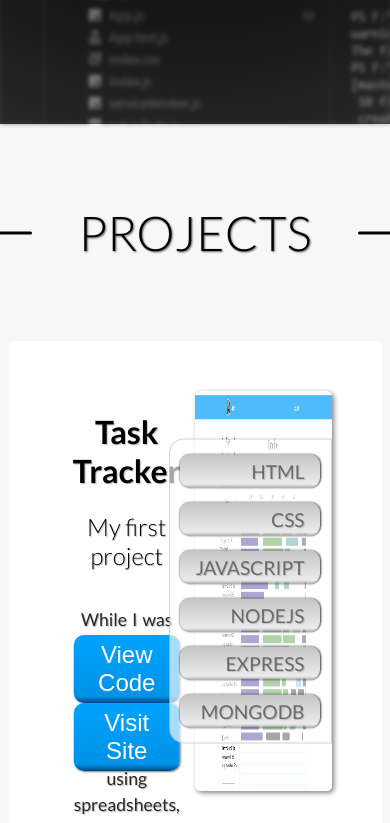
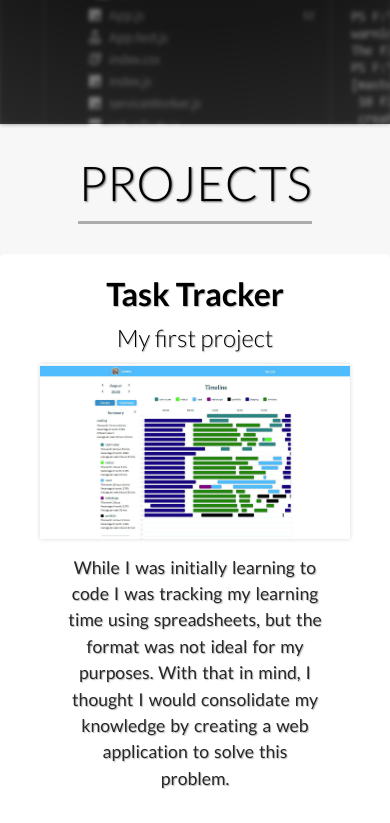
Before and after one commit to jp-1990/jp-1990.github.io, a React (Create React App) app: page / in a window 390 px wide. Shown: the part 720-1543 px from the top of the page. Built offline with nearby package versions, Linux system fonts and the light colour scheme; a web font is replaced by a local one.

Commit message:
mobile-first css for projects section

```diff
--- a/src/components/Projects/Project/Project.module.css
+++ b/src/components/Projects/Project/Project.module.css
@@ -1,25 +1,27 @@
 .ProjectL {
+  position: relative;
   background-color: #ffffff;
   display: flex;
   align-items: center;
   justify-content: center;
-  width: 70%;
-  height: 400px;
+  flex-direction: column;
+  min-width: 320px;
   max-width: 1680px;
-  padding: 50px;
-  margin: 20px 0;
+  padding: 0 0 30px 0;
+  margin: 0px 0;
   border-radius: 5px;
 }
 
 .ProjectR {
+  position: relative;
   background-color: #eeeeee;
   display: flex;
   align-items: center;
   justify-content: center;
-  width: 70%;
-  height: 400px;
+  flex-direction: column;
+  min-width: 320px;
   max-width: 1680px;
-  padding: 50px;
-  margin: 20px 0;
+  padding: 0 0 30px 0;
+  margin: 0px 0;
   border-radius: 5px;
 }
--- a/src/components/Projects/Project/ProjectImage/ProjectImage.module.css
+++ b/src/components/Projects/Project/ProjectImage/ProjectImage.module.css
@@ -1,13 +1,13 @@
 .Image {
-  position: relative;
-  width: 50%;
-  height: 100%;
-  background-color: rgb(204, 204, 204);
-  border-radius: 5px;
-  box-shadow: 2px 2px 5px rgba(0, 0, 0, 0.486);
+  position: absolute;
+  padding: 10px;
+  width: auto;
+  height: 175px;
+  top: 100px;
 }
 
 .Image ul {
+  display: none;
   top: 50%;
   transform: translateY(-50%);
   position: absolute;
@@ -75,7 +75,8 @@
 
 .Image img {
   opacity: 0.98;
-  border-radius: 5px;
+
+  box-shadow: 0 0 5px rgba(0, 0, 0, 0.158);
   width: 100%;
   height: 100%;
 }
--- a/src/components/Projects/Project/ProjectText/ProjectText.module.css
+++ b/src/components/Projects/Project/ProjectText/ProjectText.module.css
@@ -2,10 +2,15 @@
   position: relative;
   width: 50%;
   height: 100%;
+  min-width: 320px;
   display: flex;
   flex-direction: column;
   align-items: center;
   text-shadow: 1px 1px 1px rgb(187, 187, 187);
+}
+
+.Text h1 {
+  margin: 20px 0 10px 0;
 }
 
 .Text h2 {
@@ -15,7 +20,7 @@
 
 .Text p {
   width: 80%;
-  padding-top: 20px;
+  padding: 185px 0 50px 0;
   font-size: 1.1rem;
   line-height: 150%;
   word-spacing: 0.1rem;
@@ -24,7 +29,7 @@
 
 .Buttons {
   position: absolute;
-  bottom: 20px;
+  bottom: 0px;
   left: 50%;
   transform: translateX(-50%);
   width: 100%;
@@ -40,9 +45,9 @@
   );
   border: none;
   border-radius: 10px;
-  font-size: 1.5rem;
+  font-size: 1rem;
   padding: 6px 20px;
-  margin: 0 15px;
+  margin: 0 10px;
   box-shadow: 1px 1px 2px rgba(0, 0, 0, 0.5);
 }
 
--- a/src/components/Projects/Projects.module.css
+++ b/src/components/Projects/Projects.module.css
@@ -5,18 +5,20 @@
   flex-direction: column;
   justify-content: center;
   align-items: center;
-  padding-bottom: 80px;
+  padding-bottom: 30px;
 }
 
 .h1 {
   position: relative;
   font-size: 3rem;
-  margin: 80px 0 60px 0;
+  margin: 30px 0;
   font-weight: 300;
   text-shadow: 1px 1px 2px rgb(97, 97, 97);
+  border-bottom: 3px solid rgba(54, 54, 54, 0.39);
+  padding: 0 0 10px 0;
 }
 
-.h1::after {
+/* .h1::after {
   content: ' ';
   display: block;
   position: absolute;
@@ -39,4 +41,4 @@
   top: 50%;
   transform: translateY(-50%);
   border-radius: 5px;
-}
+} */
```
